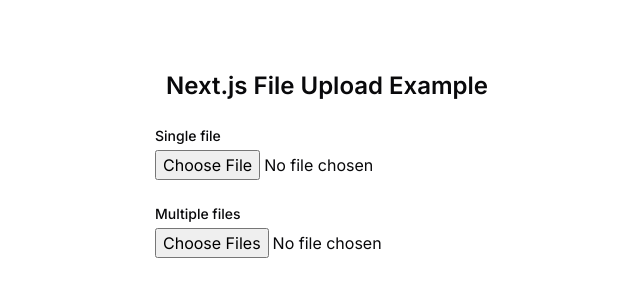
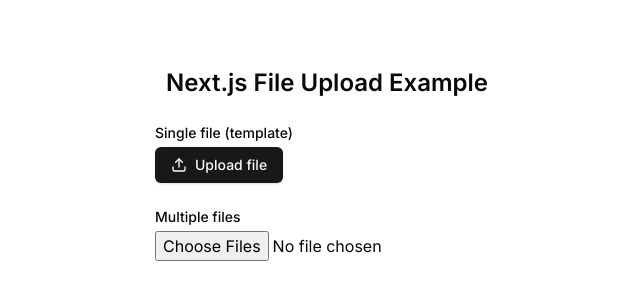
Before and after one commit to Nic13Gamer/better-upload, a Next.js app in the folder apps/example/: page / in a window 1280 px wide. Shown: the part 236-536 px from the top of the page, without its empty margins (313-953 px from the left). Built offline with nearby package versions, Linux system fonts and the light colour scheme.

Commit message:
feat(example): basic upload button template

```diff
--- a/apps/example/package.json
+++ b/apps/example/package.json
@@ -11,6 +11,7 @@
   "dependencies": {
     "@aws-sdk/client-s3": "^3.645.0",
     "@radix-ui/react-icons": "^1.3.0",
+    "@radix-ui/react-slot": "^1.1.0",
     "class-variance-authority": "^0.7.0",
     "clsx": "^2.1.1",
     "lucide-react": "^0.439.0",
--- a/apps/example/src/app/api/upload/route.ts
+++ b/apps/example/src/app/api/upload/route.ts
@@ -5,6 +5,10 @@
   client: r2,
   bucketName: process.env.AWS_BUCKET_NAME!,
   routes: {
+    imageDemo: route({
+      fileTypes: ['image/*'],
+      maxFileSize: 1024 * 1024 * 2, // 2MB
+    }),
     image: route({
       fileTypes: ['image/*'],
     }),
--- a/apps/example/src/app/page.tsx
+++ b/apps/example/src/app/page.tsx
@@ -8,7 +8,7 @@
         <h1 className="text-2xl font-semibold">Next.js File Upload Example</h1>
 
         <div className="w-full space-y-1">
-          <p className="text-sm font-medium">Single file</p>
+          <p className="text-sm font-medium">Single file (template)</p>
 
           <FileUploader />
         </div>
--- a/apps/example/src/components/file-uploader.tsx
+++ b/apps/example/src/components/file-uploader.tsx
@@ -1,28 +1,15 @@
 'use client';
 
-import { useUploadFile } from 'next-upload/client';
 import { toast } from 'sonner';
+import { UploadButton } from './templates/upload-button';
 
 export function FileUploader() {
-  const { upload, reset } = useUploadFile({
-    route: 'image',
-    onSuccess() {
-      reset();
-      toast.success('File uploaded');
-    },
-    onError(error) {
-      toast.error(error.message);
-    },
-  });
-
   return (
-    <input
-      type="file"
+    <UploadButton
+      route="imageDemo"
       accept="image/*"
-      onChange={(e) => {
-        if (e.target.files?.[0]) {
-          upload(e.target.files[0]);
-        }
+      onUploadComplete={({ file }) => {
+        toast.success(`Uploaded: ${file.name}`);
       }}
     />
   );
--- /dev/null
+++ b/apps/example/src/components/templates/upload-button.tsx
@@ -0,0 +1,55 @@
+import { Loader2, Upload } from 'lucide-react';
+import { useUploadFile, type UploadedFile } from 'next-upload/client';
+import { useId } from 'react';
+import { Button } from '../ui/button';
+
+type UploadButtonProps = {
+  route: string;
+  children?: React.ReactNode;
+  accept?: string;
+
+  onUploadComplete?: (data: {
+    file: UploadedFile;
+    metadata: Record<string, unknown>;
+  }) => void;
+};
+
+export function UploadButton({ route, children, ...props }: UploadButtonProps) {
+  const id = useId();
+
+  const { upload, isPending } = useUploadFile({
+    route,
+    onSuccess: props.onUploadComplete,
+  });
+
+  return (
+    <Button disabled={isPending} className="relative">
+      <label htmlFor={id} className="absolute inset-0 cursor-pointer">
+        <input
+          id={id}
+          className="size-0"
+          type="file"
+          accept={props.accept}
+          onChange={(e) => {
+            if (e.target.files?.[0]) {
+              upload(e.target.files[0]);
+            }
+          }}
+        />
+      </label>
+
+      {children ??
+        (isPending ? (
+          <>
+            <Loader2 className="mr-2 size-4 animate-spin" />
+            Upload file
+          </>
+        ) : (
+          <>
+            <Upload className="mr-2 size-4" />
+            Upload file
+          </>
+        ))}
+    </Button>
+  );
+}
--- /dev/null
+++ b/apps/example/src/components/ui/button.tsx
@@ -0,0 +1,57 @@
+import * as React from "react"
+import { Slot } from "@radix-ui/react-slot"
+import { cva, type VariantProps } from "class-variance-authority"
+
+import { cn } from "@/lib/utils"
+
+const buttonVariants = cva(
+  "inline-flex items-center justify-center whitespace-nowrap rounded-md text-sm font-medium transition-colors focus-visible:outline-none focus-visible:ring-1 focus-visible:ring-ring disabled:pointer-events-none disabled:opacity-50",
+  {
+    variants: {
+      variant: {
+        default:
+          "bg-primary text-primary-foreground shadow hover:bg-primary/90",
+        destructive:
+          "bg-destructive text-destructive-foreground shadow-sm hover:bg-destructive/90",
+        outline:
+          "border border-input bg-background shadow-sm hover:bg-accent hover:text-accent-foreground",
+        secondary:
+          "bg-secondary text-secondary-foreground shadow-sm hover:bg-secondary/80",
+        ghost: "hover:bg-accent hover:text-accent-foreground",
+        link: "text-primary underline-offset-4 hover:underline",
+      },
+      size: {
+        default: "h-9 px-4 py-2",
+        sm: "h-8 rounded-md px-3 text-xs",
+        lg: "h-10 rounded-md px-8",
+        icon: "h-9 w-9",
+      },
+    },
+    defaultVariants: {
+      variant: "default",
+      size: "default",
+    },
+  }
+)
+
+export interface ButtonProps
+  extends React.ButtonHTMLAttributes<HTMLButtonElement>,
+    VariantProps<typeof buttonVariants> {
+  asChild?: boolean
+}
+
+const Button = React.forwardRef<HTMLButtonElement, ButtonProps>(
+  ({ className, variant, size, asChild = false, ...props }, ref) => {
+    const Comp = asChild ? Slot : "button"
+    return (
+      <Comp
+        className={cn(buttonVariants({ variant, size, className }))}
+        ref={ref}
+        {...props}
+      />
+    )
+  }
+)
+Button.displayName = "Button"
+
+export { Button, buttonVariants }
```
Also changed, not shown: 1 other file (tests, documents, lock files or other folders).
